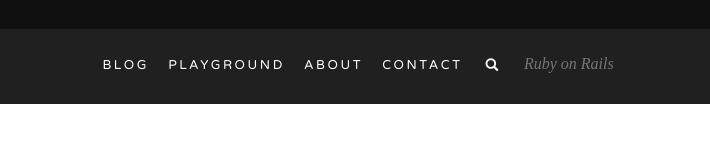
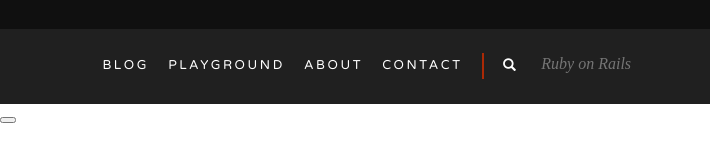
Before and after one commit to cthulh/CodeStruggler_blog_design, a plain HTML site: page index.html in a window 1280 px wide. Shown: the part 139-300 px from the top of the page, 0-710 px from the left. Drawn offline with nearby package versions, Linux system fonts and the light colour scheme.

Commit message:
Main section structure

```diff
--- a/index.html
+++ b/index.html
@@ -35,11 +35,24 @@
 		</div>
 	</nav>
 	<main>
+		<!-- all posts sorted by date -->
+		<div class="post_wrapper">
+			<div class="post_title">
+			</div>
+			<div class="post_info">
+			</div>
+			<div class="post_preview">
+			</div>
+			<div class="post_footer">
+				<div class="buttons">
+					<button class="read_more"></button>
+				</div>
+				<div class="comments_count">
 
+				</div>
+			</div> <!-- /post_footer -->
+		</div> <!-- /post_wrapper -->
 	</main>
-	<aside>
-
-	</aside>
 	<footer>
 
 	</footer>
--- a/styles.css
+++ b/styles.css
@@ -99,6 +99,8 @@ input[type="search"] {
 
 label[for="search"] {
 	padding: 0.3em;
+	padding-left: 1.5em;
+	border-left: solid 2px #ab2905;
 }
 
 #responsive-menu span {
```
